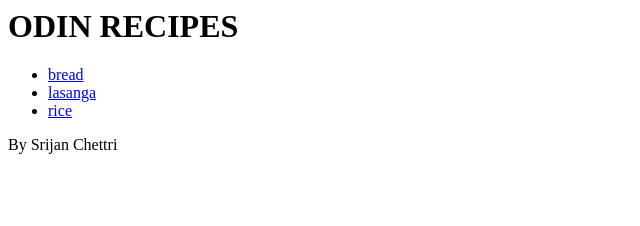
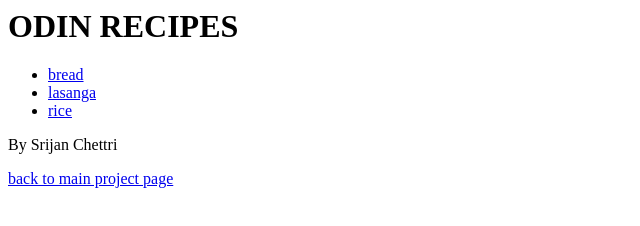
Before and after one commit to SrijanCI/odin-recipes, a plain HTML site: page 00-odin-recipes/index.html in a window 1280 px wide. Shown: the whole page, without its empty margins (0-640 px from the left). Drawn offline with Linux system fonts and the light colour scheme.

Commit message:
A dd a back button

```diff
--- a/00-odin-recipes/index.html
+++ b/00-odin-recipes/index.html
@@ -5,4 +5,7 @@
     <li><a href="recipes/rice.html">rice</a></li>
 </ul>
 
+
+
 <p>By Srijan Chettri</p>
+<a href="../index.html">back to main project page</a>
```
